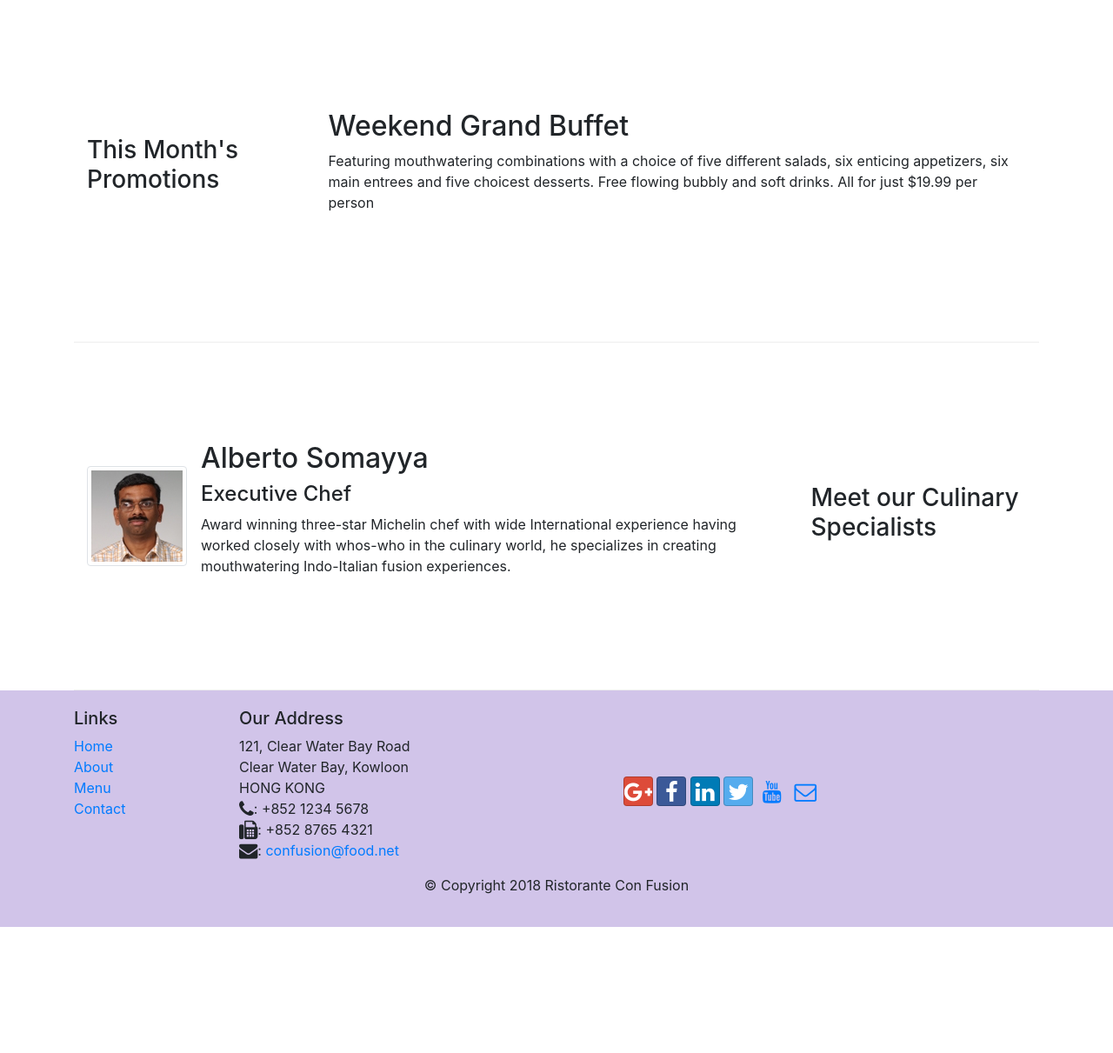
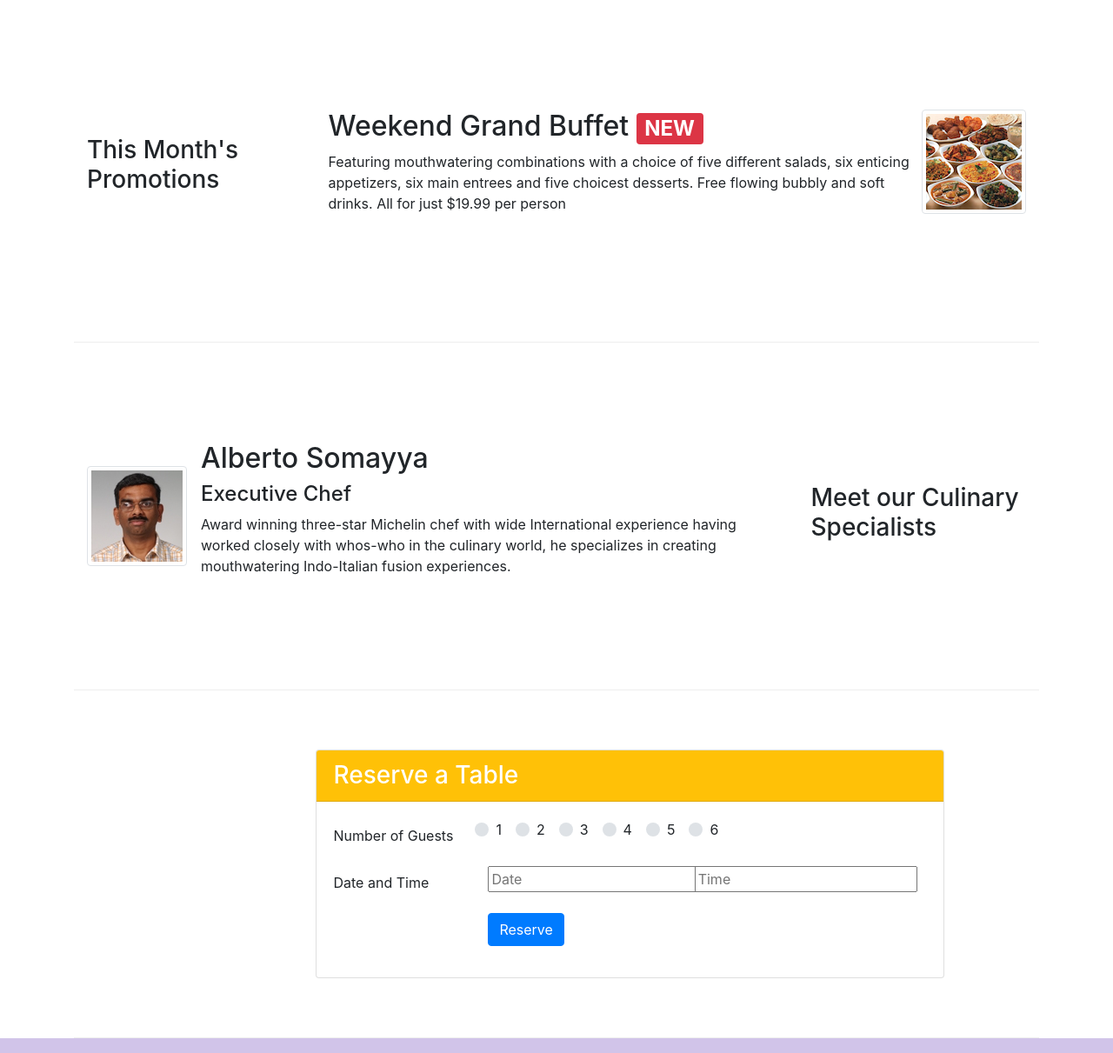
Before and after one commit to Maulishri/Restaurant-Website, a website: page index.html in a window 1280 px wide. Shown: the part 740-1951 px from the top of the page at 87% size. Before the commit the page ends 1806 px from the top, so only its background shows below. Drawn offline with nearby package versions, Linux system fonts and the light colour scheme.

Commit message:
Navigating on same page

```diff
--- a/index.html
+++ b/index.html
@@ -40,9 +40,11 @@
                     <h1>Ristorante con Fusion</h1>
                     <p>We take inspiration from the World's best cuisines, and create a unique fusion experience. Our lipsmacking creations will tickle your culinary senses!</p>
                 </div>
-                <div class="col-12 col-sm align-self-center">
+                <div class="col-12 col-sm-3 align-self-center">
                     <img src="img/logo.png" class="img-fluid">
                 </div>
+                <div class="col-12 col-sm-3 align-self-center">
+                    <a href="#form1" class="btn btn-block btn-warning btn-sm " role="button" >Reserve Table</a>
             </div>
         </div>
     </header>
@@ -56,7 +58,7 @@
                 <div class="media">
                      <img class="d-flex mr-3 img-thumbnail align-self-center" src="img/uthappizza.png" alt="uthappizza">
                      <div class="media-body">
-                        <h2 class="mt-0">Uthappizza</h2>
+                        <h2 class="mt-0">Uthappizza <span class="badge badge-danger">HOT</span><span class="badge badge-bill badge-secondary">$4.99</span></h2>
                         <p>A unique combination of Indian Uthappam (pancake) and Italian pizza, topped with Cerignola olives, ripe vine cherry tomatoes, Vidalia onion, Guntur chillies and Buffalo Paneer.</p>
                     </div>
                 </div>
@@ -68,9 +70,12 @@
             <div class="col-12 col-sm-4 col-md-3">
                 <h3>This Month's Promotions</h3>
             </div>
-            <div class="col col-sm col-md">
-                <h2>Weekend Grand Buffet</h2>
-                <p>Featuring mouthwatering combinations with a choice of five different salads, six enticing appetizers, six main entrees and five choicest desserts. Free flowing bubbly and soft drinks. All for just $19.99 per person </p>
+            <div class="col col-sm order-sm-last col-md">
+                <div class="media-body">
+                    <img class="d-flex mr-0 mt-0 img-thumbnail align-self-center float-right" src="img/buffet.png" alt="buffet">
+                    <h2 class="mt-0">Weekend Grand Buffet <span class="badge badge-danger">NEW</span></h2>
+                    <p>Featuring mouthwatering combinations with a choice of five different salads, six enticing appetizers, six main entrees and five choicest desserts. Free flowing bubbly and soft drinks. All for just $19.99 per person </p>
+                </div>
             </div>
         </div>
 
@@ -87,7 +92,56 @@
                         <p>Award winning three-star Michelin chef with wide International experience having worked closely with whos-who in the culinary world, he specializes in creating mouthwatering Indo-Italian fusion experiences. </p>
                     </div>
                 </div>
-
+            </div>
+        </div>
+        <div class="row row-content">
+            <div class="card align-self-center offset-sm-3">
+                <h3 class="card-header col-sm-12 bg-warning text-white">Reserve a Table</h3>
+                    <div class="card-body">
+                        <form id="form1">
+                            <div class="form-group row">
+                                <label for="guests" class="col-sm-3 col-form-label">Number of Guests</label>
+                                <div class="custom-control custom-radio custom-control-inline">
+                                    <input type="radio" id="1" name="1" class="custom-control-input">
+                                    <label class="custom-control-label" for="1">1</label>
+                                </div>
+                                <div class="custom-control custom-radio custom-control-inline">
+                                    <input type="radio" id="2" name="2" class="custom-control-input">
+                                    <label class="custom-control-label" for="2">2</label>
+                                </div>
+                                <div class="custom-control custom-radio custom-control-inline">
+                                    <input type="radio" id="3" name="3" class="custom-control-input">
+                                    <label class="custom-control-label" for="3">3</label>
+                                </div>
+                                <div class="custom-control custom-radio custom-control-inline">
+                                    <input type="radio" id="4" name="4" class="custom-control-input">
+                                    <label class="custom-control-label" for="4">4</label>
+                                </div>
+                                <div class="custom-control custom-radio custom-control-inline">
+                                    <input type="radio" id="5" name="5" class="custom-control-input">
+                                    <label class="custom-control-label" for="5">5</label>
+                                </div>
+                                <div class="custom-control custom-radio custom-control-inline">
+                                    <input type="radio" id="6" name="6" class="custom-control-input">
+                                    <label class="custom-control-label" for="6">6</label>
+                                </div>
+                            </div>
+                            <div class="form-group row">
+                                <label for="guests" class="col-xs-12 col-sm-3 col-form-label">Date and Time</label>
+                                <div class="col-xs-12 col-sm-4">
+                                    <input type="text" name="date" placeholder="Date">
+                                </div>
+                                <div class="col-xs-12 col-sm-4">
+                                    <input type="text" name="time" placeholder="Time">
+                                </div>
+                            </div>
+                            <div class= "form-group row">
+                                <div class=" col-xs-12 col-sm-4 offset-sm-3 align-self-center">
+                                    <button type="submit" class="btn btn-primary" id="rev">Reserve</button>
+                                </div>
+                            </div>
+                        </form>
+                </div>
             </div>
         </div>
     </div>
```
